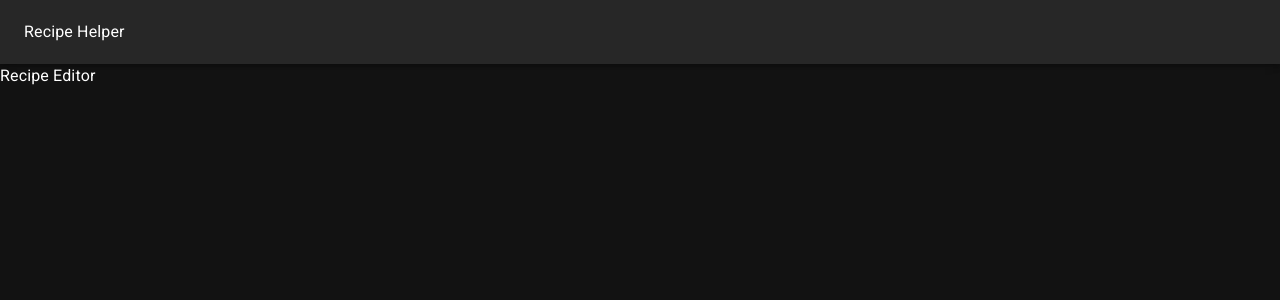
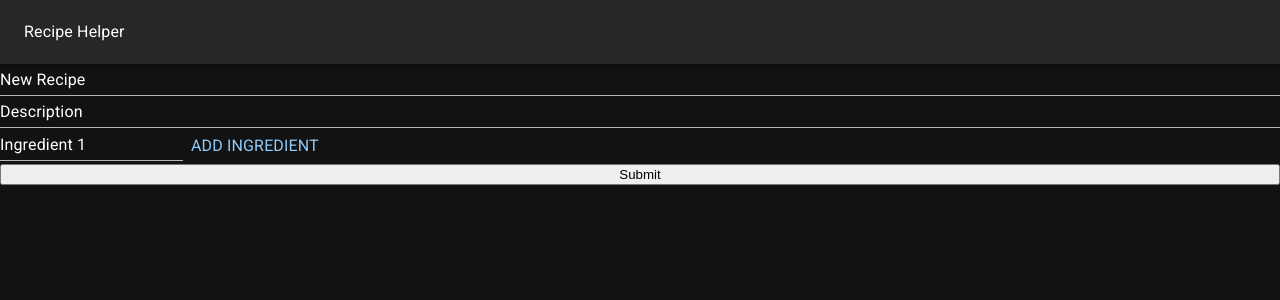
Before and after one commit to jwmcconnell/recipe-helper, a React (Vite) app: page /new/recipe in a window 1280 px wide. Shown: the top 300 px of the page. Built offline with nearby package versions, Linux system fonts and the light colour scheme.

Commit message:
Check-in niave implementation

```diff
--- a/eslint.config.js
+++ b/eslint.config.js
@@ -28,6 +28,9 @@ export default tseslint.config({
       "warn",
       { allowConstantExport: true },
     ],
+    "restrict-template-expressions": {
+      allowNumber: true,
+    },
     ...react.configs.recommended.rules,
     ...react.configs["jsx-runtime"].rules,
   },
--- a/package.json
+++ b/package.json
@@ -17,6 +17,7 @@
     "@mui/material": "^5.16.7",
     "react": "^18.3.1",
     "react-dom": "^18.3.1",
+    "react-hook-form": "^7.52.2",
     "react-router-dom": "^6.26.0"
   },
   "devDependencies": {
--- a/src/pages/RecipeEditor/RecipeEditor.tsx
+++ b/src/pages/RecipeEditor/RecipeEditor.tsx
@@ -1,5 +1,55 @@
-import { ReactElement } from "react";
+import { Button, Input, Typography } from "@mui/material";
+import Grid from "@mui/material/Unstable_Grid2";
+import { ReactElement, useState } from "react";
+import { useForm, SubmitHandler } from "react-hook-form";
+
+type RecipeInputs = {
+  title: string;
+  description: string;
+  ingredients: Array<string>;
+};
 
 export function RecipeEditor(): ReactElement {
-  return <div>Recipe Editor</div>;
+  const { register, handleSubmit } = useForm<RecipeInputs>();
+  const onSubmit: SubmitHandler<RecipeInputs> = (data) => {
+    console.log(data);
+  };
+
+  const [ingredientsCount, setIngredientsCount] = useState<number>(1);
+
+  function handleAddIngredient() {
+    setIngredientsCount((prev) => prev + 1);
+  }
+
+  return (
+    // eslint-disable-next-line @typescript-eslint/no-misused-promises
+    <form onSubmit={handleSubmit(onSubmit)}>
+      <Grid container direction={"column"}>
+        {/* <input defaultValue="New Recipe" {...register("example")} /> */}
+        <Input
+          defaultValue={"New Recipe"}
+          {...register("title", { required: true })}
+        />
+
+        <Input
+          defaultValue={"Description"}
+          {...register("description", { required: true })}
+        />
+
+        {Array.from({ length: ingredientsCount }).map((_, index) => (
+          <Grid key={`ingredient-${index}`}>
+            <Input
+              defaultValue={`Ingredient ${index + 1}`}
+              {...register(`ingredients.${index}`, { required: true })}
+            />
+            <Button onClick={handleAddIngredient}>
+              <Typography>Add Ingredient</Typography>
+            </Button>
+          </Grid>
+        ))}
+
+        <input type="submit" />
+      </Grid>
+    </form>
+  );
 }
```
Also changed, not shown: 1 other file (tests, documents, lock files or other folders).
